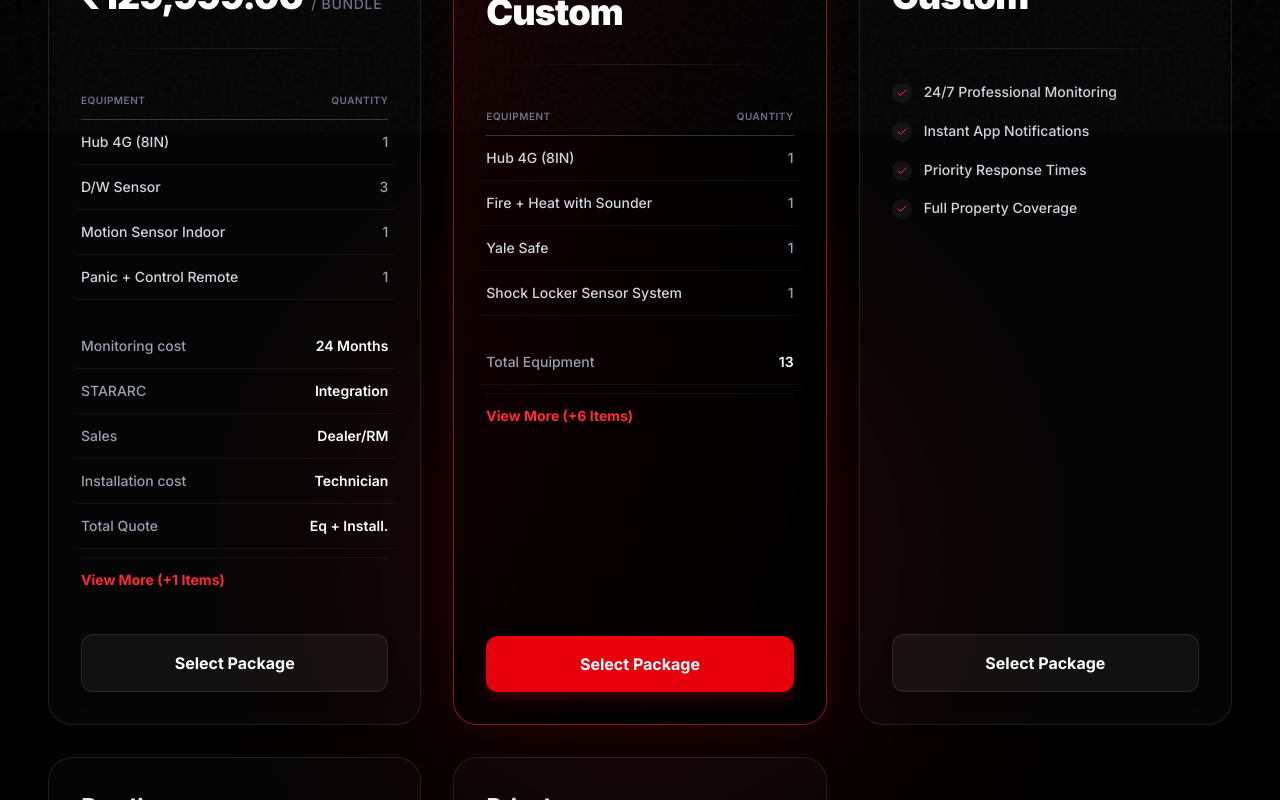
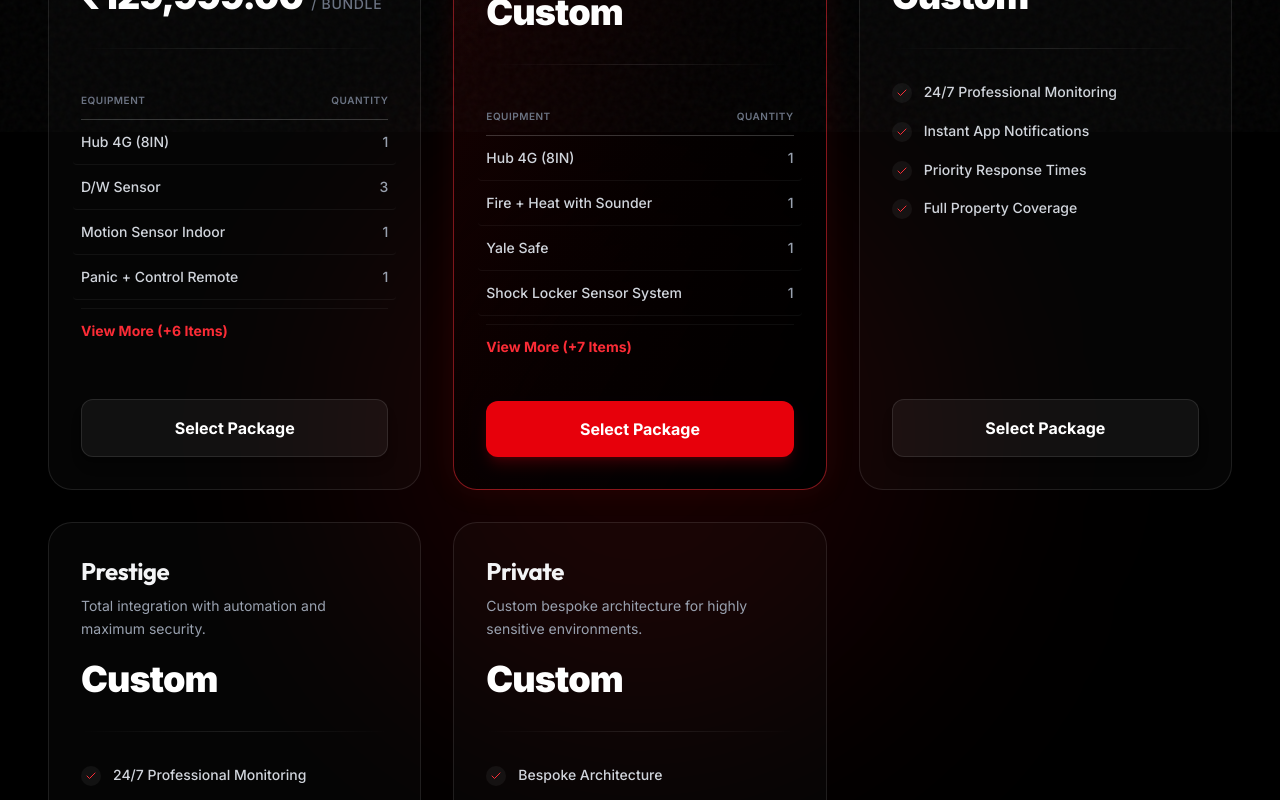
Before and after one commit to stararcglobalsolutions-max/star, a Next.js app: page /monitoring-packages in a window 1280 px wide. Shown: the part 668-1468 px from the top of the page. Built offline with nearby package versions, Linux system fonts and the light colour scheme.

Commit message:
fix: hide package details when card is collapsed

```diff
--- a/src/app/monitoring-packages/page.tsx
+++ b/src/app/monitoring-packages/page.tsx
@@ -236,22 +236,22 @@ function PackageCard({ pkg }: { pkg: any }) {
               </div>
             ))}
 
-            <div className="h-6"></div>
+            {isExpanded && pkg.details && pkg.details.length > 0 && <div className="h-6"></div>}
 
             {/* Details Rows */}
-            {pkg.details?.map((item: any, i: number) => (
+            {isExpanded && pkg.details?.map((item: any, i: number) => (
               <div key={`detail-${i}`} className="grid grid-cols-[1fr_auto] gap-4 py-3 border-b border-white/5 items-center hover:bg-white/[0.02] px-2 -mx-2 rounded transition-colors">
                 <div className="text-gray-400 font-medium text-sm">{item.label}</div>
                 <div className="text-right text-white font-semibold text-sm">{item.value}</div>
               </div>
             ))}
 
-            {hasMoreEquipment && (
+            {((pkg.equipment?.length || 0) + (pkg.details?.length || 0) > maxItems) && (
               <button
                 onClick={() => setIsExpanded(!isExpanded)}
                 className="py-3 mt-2 text-red-500 text-sm font-bold hover:text-red-400 text-left transition-colors border-t border-white/5 w-full"
               >
-                {isExpanded ? "View Less -" : `View More (+${pkg.equipment.length - maxItems} Items)`}
+                {isExpanded ? "View Less -" : `View More (+${((pkg.equipment?.length || 0) + (pkg.details?.length || 0)) - maxItems} Items)`}
               </button>
             )}
           </div>
```
